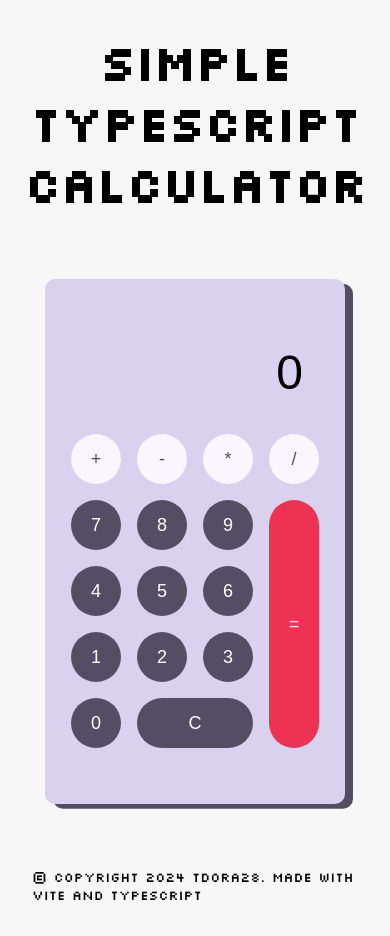
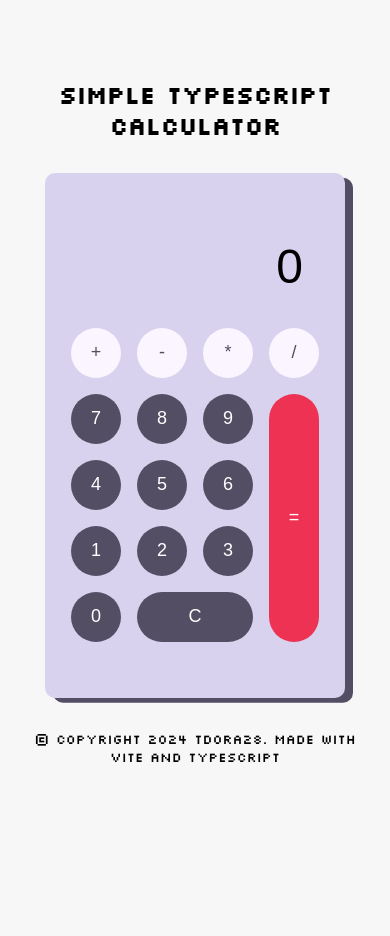
Before and after one commit to tdora28/typescript-calculator, a website built with Vite: page index.html in a window 390 px wide. After the commit the page ends 844 px from the top, so only its background shows below. Built offline with nearby package versions, Linux system fonts and the light colour scheme.

Commit message:
Fix style for mobile

```diff
--- a/src/style.css
+++ b/src/style.css
@@ -99,6 +99,18 @@ h1 {
   background: rgb(238, 50, 84);
 }
 
+footer {
+  text-align: center;
+}
 footer small {
   font-family: 'Silkscreen', sans-serif;
 }
+
+@media (max-width: 500px) {
+  body {
+    gap: 2rem;
+  }
+  h1 {
+    font-size: 1.5rem;
+  }
+}
```
